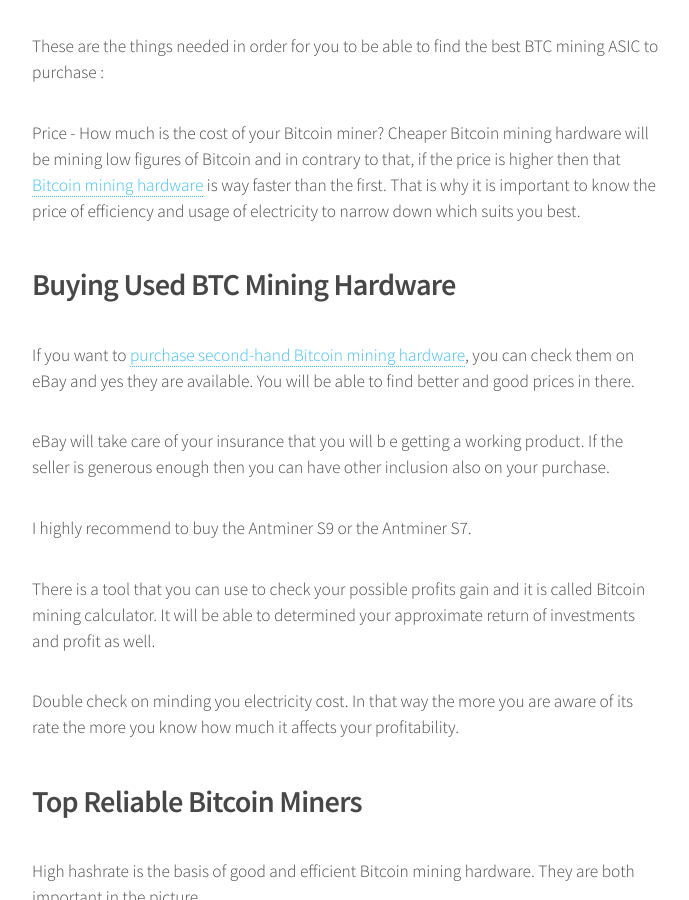
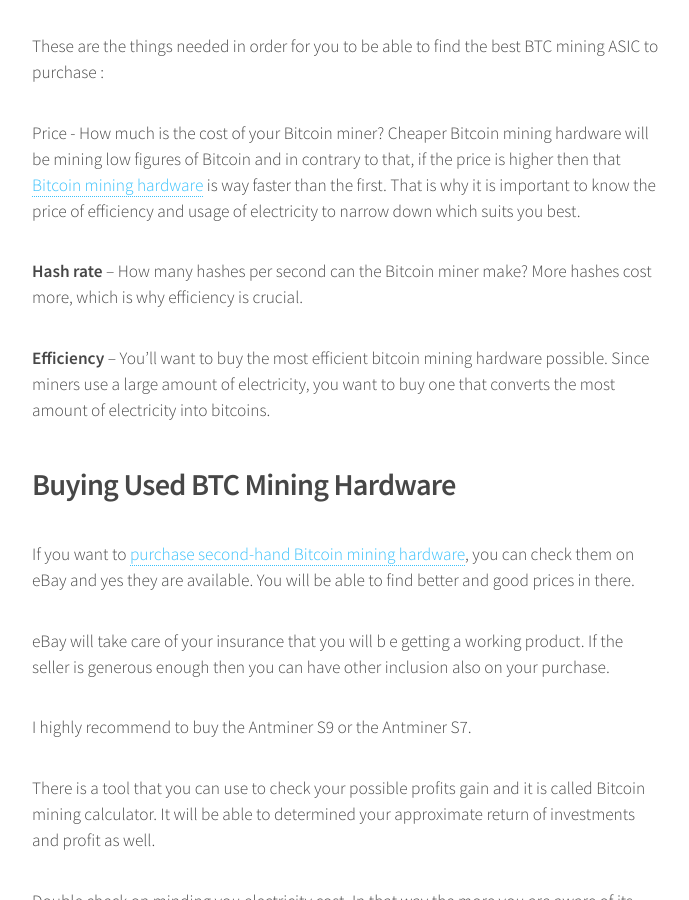
Before and after one commit to kripikroli/bitcoinminersnet_buhat, a Jekyll site: the page built from _posts/2010-12-15-hardware.md, in a window 1280 px wide and 900 px high, scrolled down 2076 px. Shown: the whole window, without its empty margins (293-982 px from the left). Built offline with Jekyll 4.4.1, drawn with Linux system fonts in a browser that asks for light colours.

Commit message:
Update 2010-12-15-hardware.md

```diff
--- a/_posts/2010-12-15-hardware.md
+++ b/_posts/2010-12-15-hardware.md
@@ -34,6 +34,10 @@ toc:
 <p>These are the things needed in order for you to be able to find the best BTC mining ASIC to purchase :</p>
 
 <p>Price - How much is the cost of your Bitcoin miner? Cheaper Bitcoin mining hardware will be mining low figures of Bitcoin and in contrary to that, if the price is higher then that <a href="/pools/">Bitcoin mining hardware</a> is way faster than the first. That is why it is important to know the price of efficiency and usage of electricity to narrow down which suits you best.</p>
+
+<p><strong>Hash rate</strong> – How many hashes per second can the Bitcoin miner make? More hashes cost more, which is why efficiency is crucial.</p>
+
+<p><strong>Efficiency</strong> – You’ll want to buy the most efficient bitcoin mining hardware possible. Since miners use a large amount of electricity, you want to buy one that converts the most amount of electricity into bitcoins.</p>
 
 <h2 id="used">Buying Used BTC Mining Hardware</h2>
 
```
